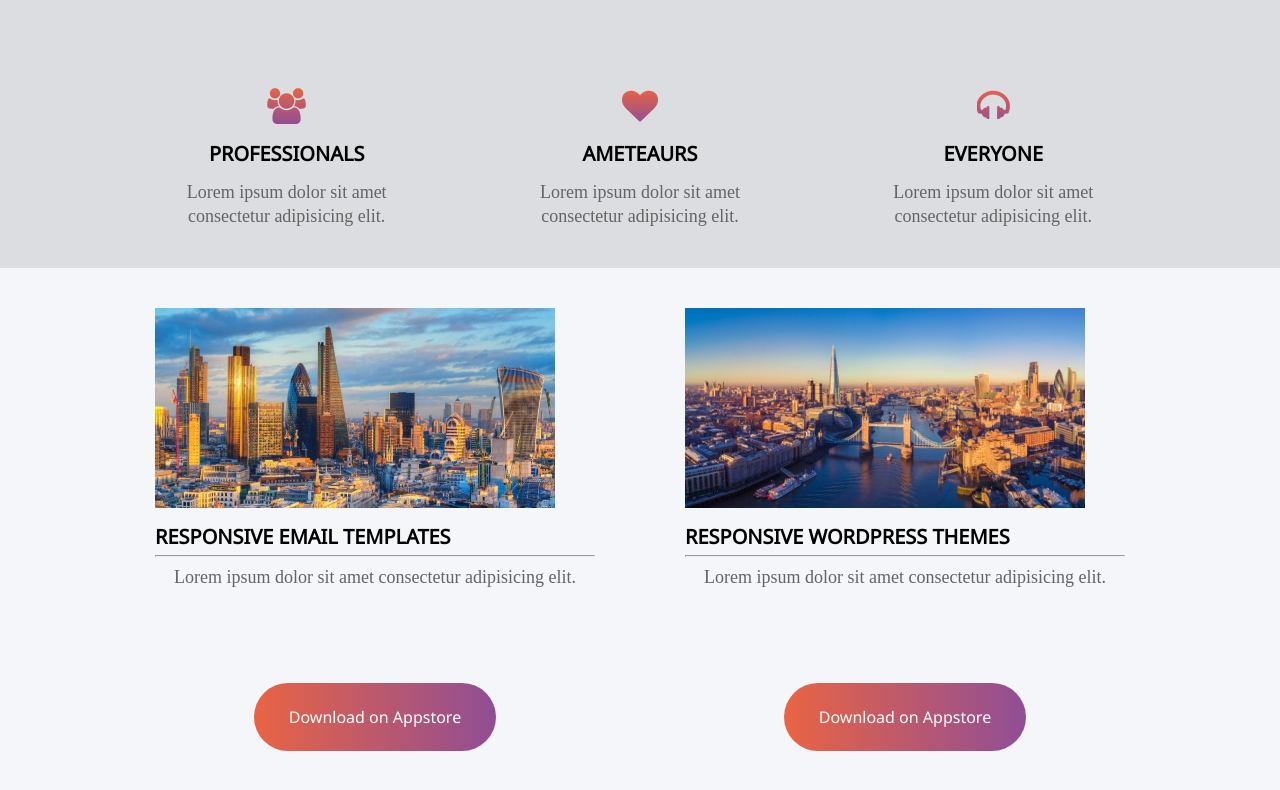
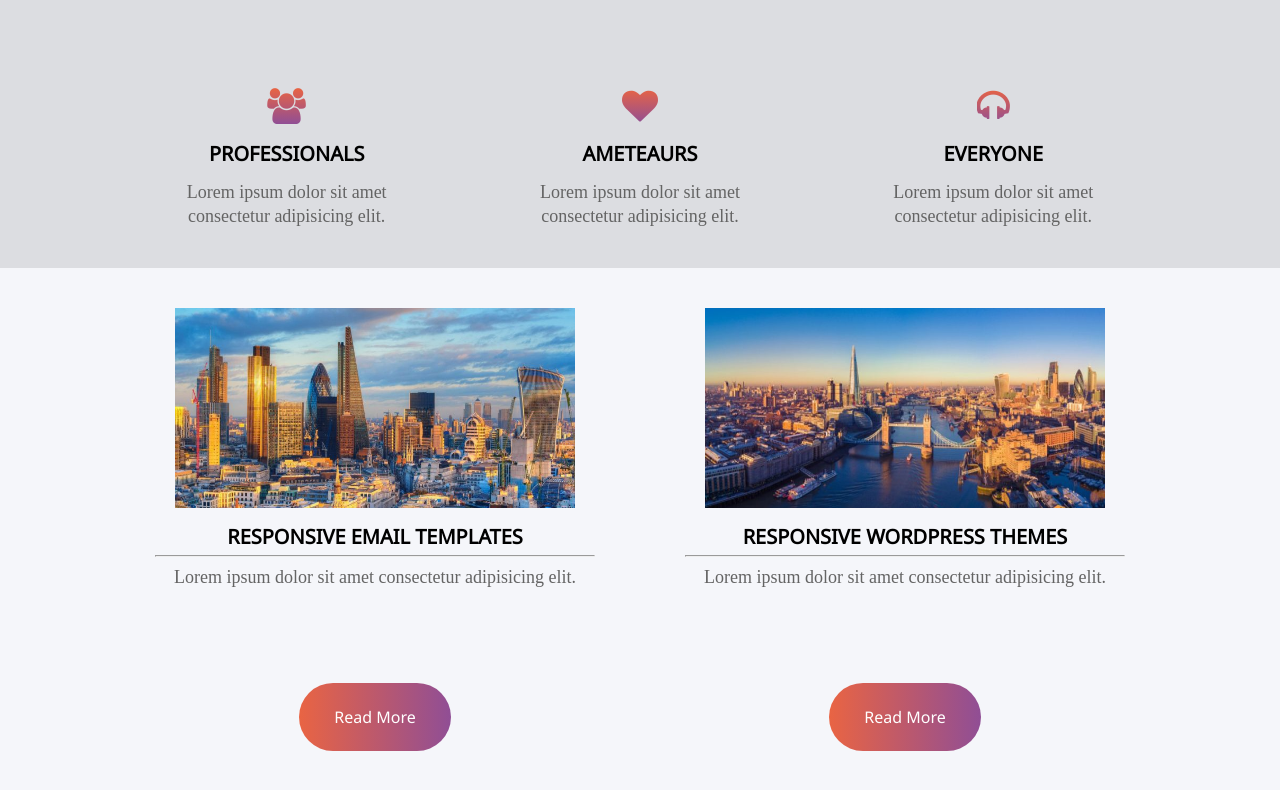
Before and after one commit to iroshanAV/Templation-Gallery, a plain HTML site: page Elena/index.html in a window 1280 px wide. Shown: the part 726-1516 px from the top of the page. Drawn offline with Linux system fonts and the light colour scheme.

Commit message:
tiny changes

```diff
--- a/Elena/css/styles.css
+++ b/Elena/css/styles.css
@@ -206,6 +206,7 @@ p {
     width: 50%;
     float: left;
     padding: 0px 45px;
+    text-align: center;
 }
 
 .col-8-app p {
--- a/Elena/index.html
+++ b/Elena/index.html
@@ -87,7 +87,7 @@
                 <hr>
                 <p>Lorem ipsum dolor sit amet consectetur adipisicing elit. </p>
                 <div class="download-now">
-                        <a href="/" class="cta-button">Download on Appstore</a>
+                        <a href="/" class="cta-button">Read More</a>
                     </div>
             </div>
             <div class="col-8-app">
@@ -97,7 +97,7 @@
                 <hr>
                 <p>Lorem ipsum dolor sit amet consectetur adipisicing elit. </p>
                 <div class="download-now">
-                        <a href="/" class="cta-button">Download on Appstore</a>
+                        <a href="/" class="cta-button">Read More</a>
                     </div>
 
             </div>
```
